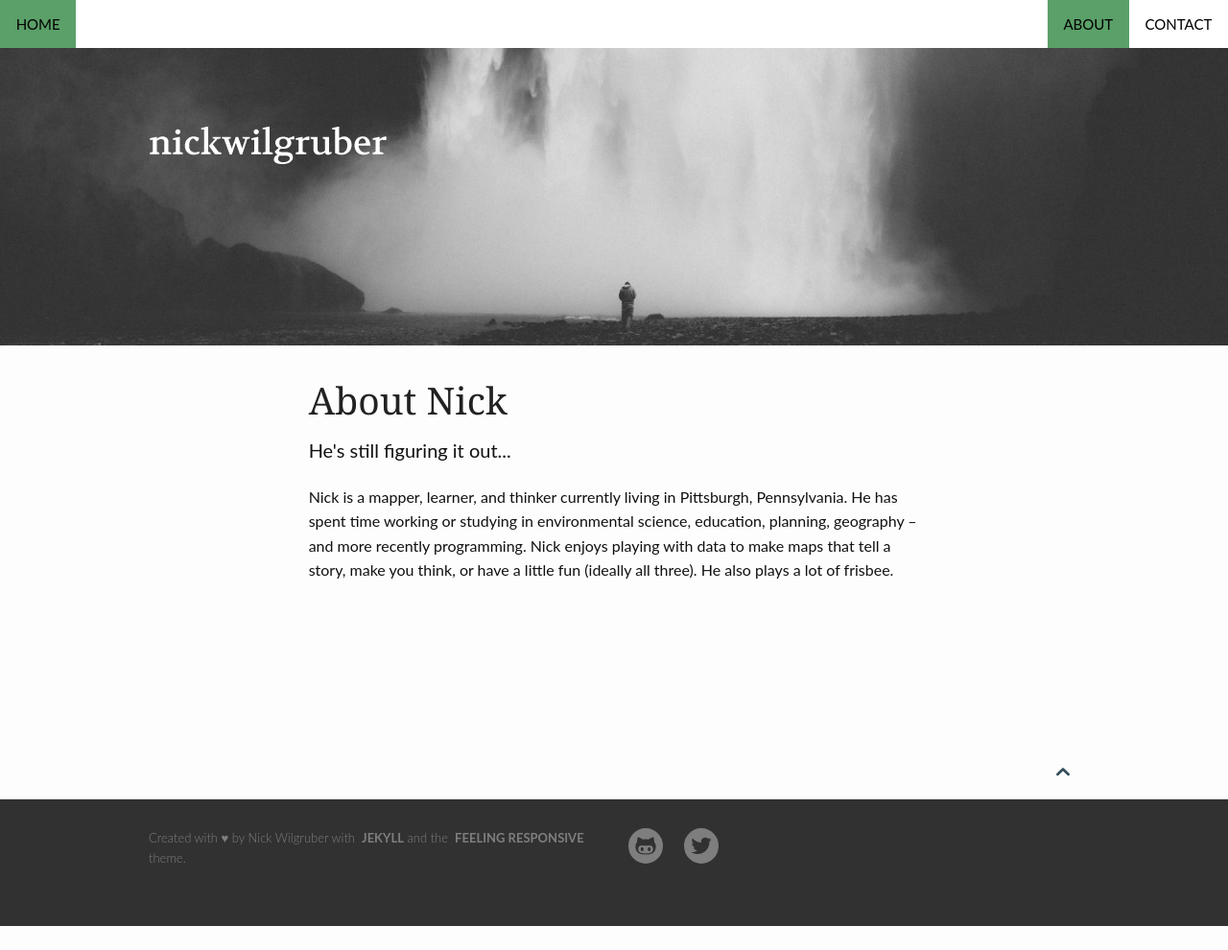
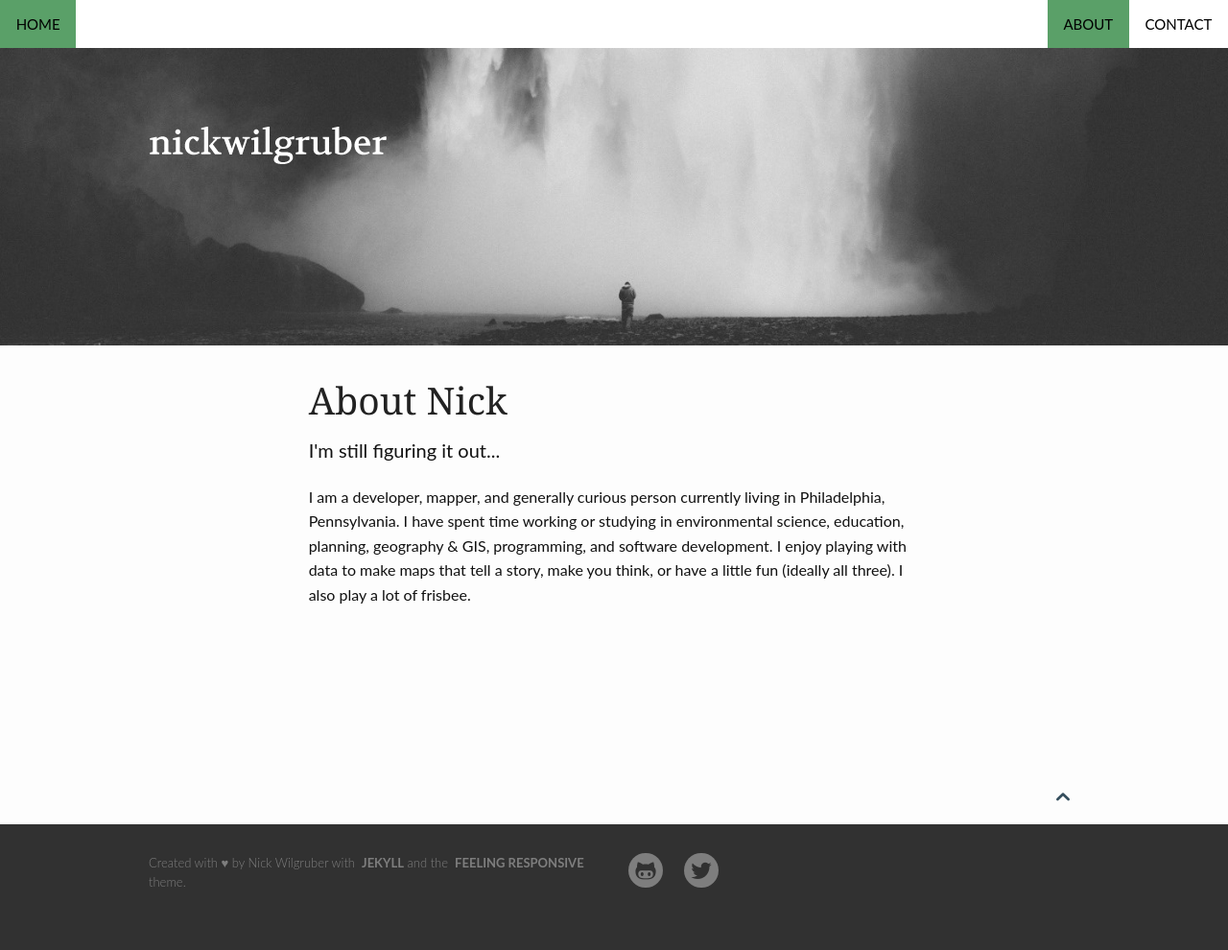
Before and after one commit to wontgruber/wontgruber.github.io, a Jekyll site: the page built from pages/about.md, in a window 1280 px wide. Shown: the whole page at 96% size. Built offline with Jekyll 4.4.1, drawn with Linux system fonts in a browser that asks for light colours; before the commit the page ends 965 px from its top, so only the background shows below that.

Commit message:
Remove third person, update home city

```diff
--- a/pages/about.md
+++ b/pages/about.md
@@ -5,7 +5,7 @@
 #
 title: "About Nick"
 subheadline: ""
-teaser: "He's still figuring it out..."
+teaser: "I'm still figuring it out..."
 #
 # Styling
 #
@@ -16,4 +16,4 @@
 #
 permalink: /about/
 ---
-Nick is a mapper, learner, and thinker currently living in Pittsburgh, Pennsylvania. He has spent time working or studying in environmental science, education, planning, geography -- and more recently programming. Nick enjoys playing with data to make maps that tell a story, make you think, or have a little fun (ideally all three). He also plays a lot of frisbee.
+I am a developer, mapper, and generally curious person currently living in Philadelphia, Pennsylvania. I have spent time working or studying in environmental science, education, planning, geography & GIS, programming, and software development. I enjoy playing with data to make maps that tell a story, make you think, or have a little fun (ideally all three). I also play a lot of frisbee.
```
